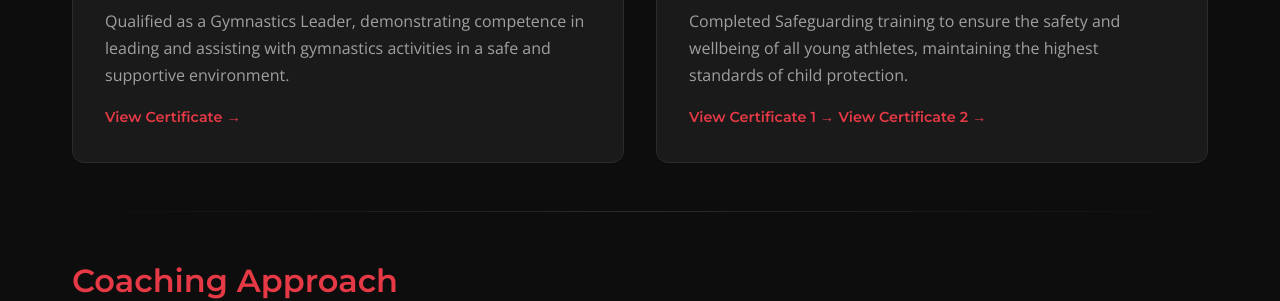
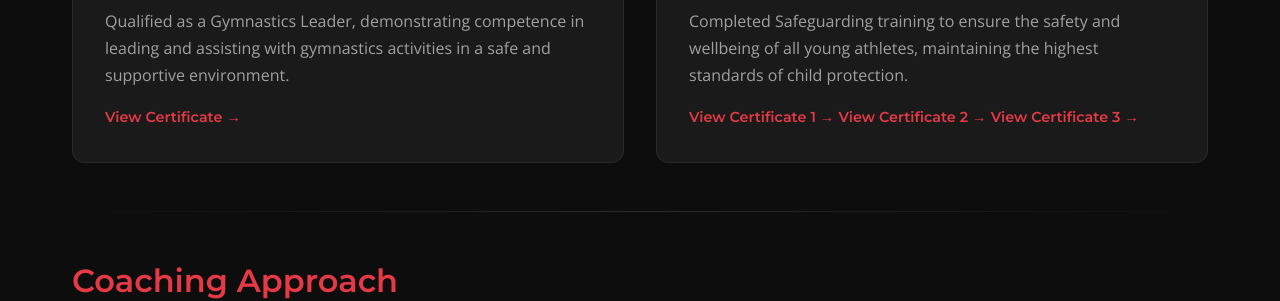
Before and after one commit to bluntspoon/aidanbevan.com, a Jekyll site: the page built from about.md, in a window 1280 px wide and 900 px high, scrolled down 2149 px. Shown: the part 152-453 px from the top of the window. Built offline with Jekyll 4.4.1, drawn with Linux system fonts in a browser that asks for light colours.

Commit message:
Add third safeguarding certificate PDF and link
Co-authored-by: bluntspoon <5371411+bluntspoon@users.noreply.github.com>

```diff
--- a/about.md
+++ b/about.md
@@ -78,6 +78,7 @@ Aidan is deeply committed to inclusive gymnastics and works extensively with chi
     <p class="card-text">Completed Safeguarding training to ensure the safety and wellbeing of all young athletes, maintaining the highest standards of child protection.</p>
     <a href="/assets/certificates/safeguarding-certificate-1.pdf" class="card-link" target="_blank" rel="noopener">View Certificate 1 →</a>
     <a href="/assets/certificates/safeguarding-certificate-2.pdf" class="card-link" target="_blank" rel="noopener">View Certificate 2 →</a>
+    <a href="/assets/certificates/safeguarding-certificate-3.pdf" class="card-link" target="_blank" rel="noopener">View Certificate 3 →</a>
   </div>
 </div>
 
```
Also changed, not shown: 1 other file.
